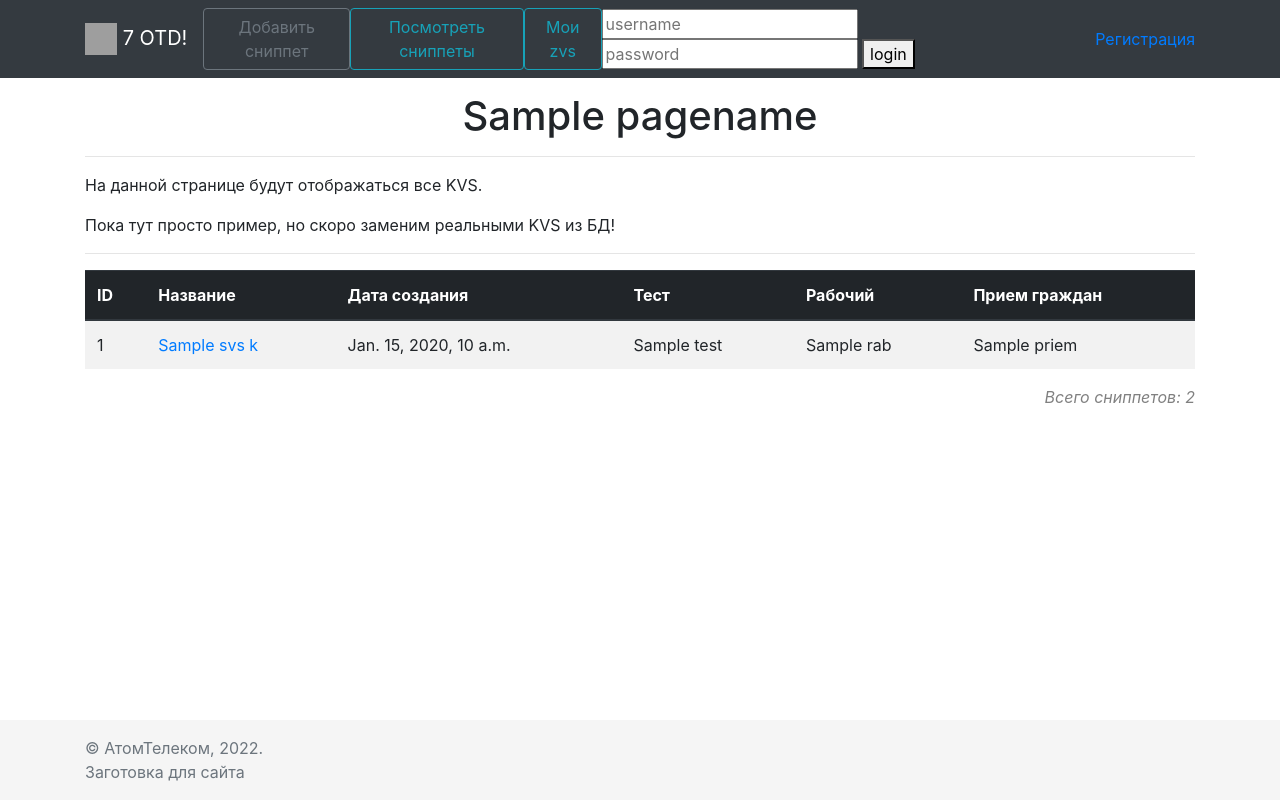
After one commit to GitDgon/SVS1, a Django app: template templates/pages/view_svs_k.html in a window 1280 px wide. The commit adds this page. Run offline with Django 3.2, Linux system fonts and the light colour scheme; the template is opened without the code that fills it: most values are stand-ins (such as "Sample title", 1, 10 or a date in 2020); some libraries are stand-ins or nearby versions; grey boxes are pictures that could not be loaded.

Commit message:
Add html для kvs

```diff
--- a/Snippets/urls.py
+++ b/Snippets/urls.py
@@ -14,6 +14,9 @@ urlpatterns = [
     path('login/', views.login_page, name='login'),
     path('logout/', views.logout_page, name='logout'),
 
-    path('register/', views.registration, name='register')
+    path('register/', views.registration, name='register'),
+
+
+    path('kvs/list', views.svs_k_page, name='kvs-list'),
 
 ] + static(settings.STATIC_URL, document_root=settings.STATIC_ROOT)
--- a/templates/pages/index.html
+++ b/templates/pages/index.html
@@ -25,6 +25,12 @@
         </div>
 
         <div class="row mt-3">
+            <div class="col-4 offset-4">
+                <a href="{% url 'kvs-list' %}" class="btn btn-secondary btn-block">Посмотреть БД KVS</a>
+            </div>
+        </div>
+
+        <div class="row mt-3">
             <div class="col">
                 <hr>
                 <h4>Найти сниппет по номеру</h4>
--- /dev/null
+++ b/templates/pages/view_svs_k.html
@@ -0,0 +1,61 @@
+{% extends 'base.html' %}
+
+{% block content %}
+
+<!-- Begin page content -->
+<main role="main" class="mt-3 flex-shrink-0">
+    <div class="container">
+        <div class="row">
+            <div class="col text-center">
+                <h1>{{ pagename }}</h1>
+                <hr>
+            </div>
+        </div>
+
+        <div class="row">
+            <div class="col">
+                <p>На данной странице будут отображаться все KVS.</p>
+                <p>Пока тут просто пример, но скоро заменим реальными KVS из БД!</p>
+                <hr>
+            </div>
+        </div>
+
+        <div class="row">
+            <div class="col">
+                <table class="table table-striped">
+                    <thead class="thead-dark">
+                    <tr>
+                        <th scope="col">ID</th>
+                        <th scope="col">Название</th>
+                        <th scope="col">Дата создания</th>
+                        <th scope="col">Тест</th>
+                        <th scope="col">Рабочий</th>
+                        <th scope="col">Прием граждан</th>
+
+                    </tr>
+                    </thead>
+                    <tbody>
+
+                    {% for svs_k in svs_ks %}
+                    <tr>
+                        <td scope="row">{{ svs_k.id }}</td>
+                        <td><a href="/kvs/{{ svs_k.id }}">{{ svs_k.name }}</a></td>
+                        <td>{{ svs_k.date }}</td>
+                        <td>{{ svs_k.test }}</td>
+                        <td>{{ svs_k.rab }}</td>
+                        <td>{{ svs_k.priem }}</td>
+                    <!--    <td>{{ svs_z.user | default:"Аноним" }}</td>  -->
+                    </tr>
+                    {% endfor %}
+
+
+                    </tbody>
+                </table>
+                <div align="right">
+                    <i style="color: gray;">Всего сниппетов: 2</i>
+                </div>
+            </div>
+        </div>
+    </div>
+</main>
+{% endblock %}
```
Also changed, not shown: MainApp/views.py (+8 -0 lines).
